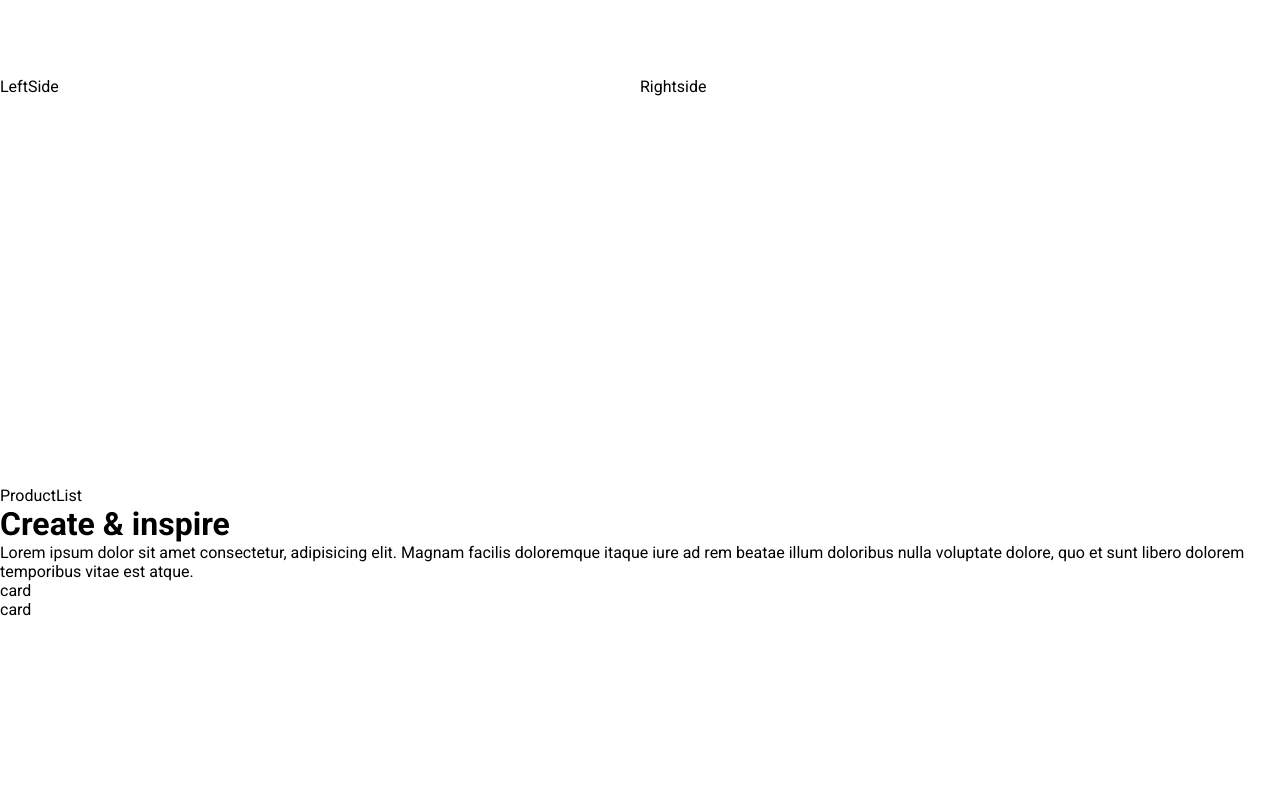
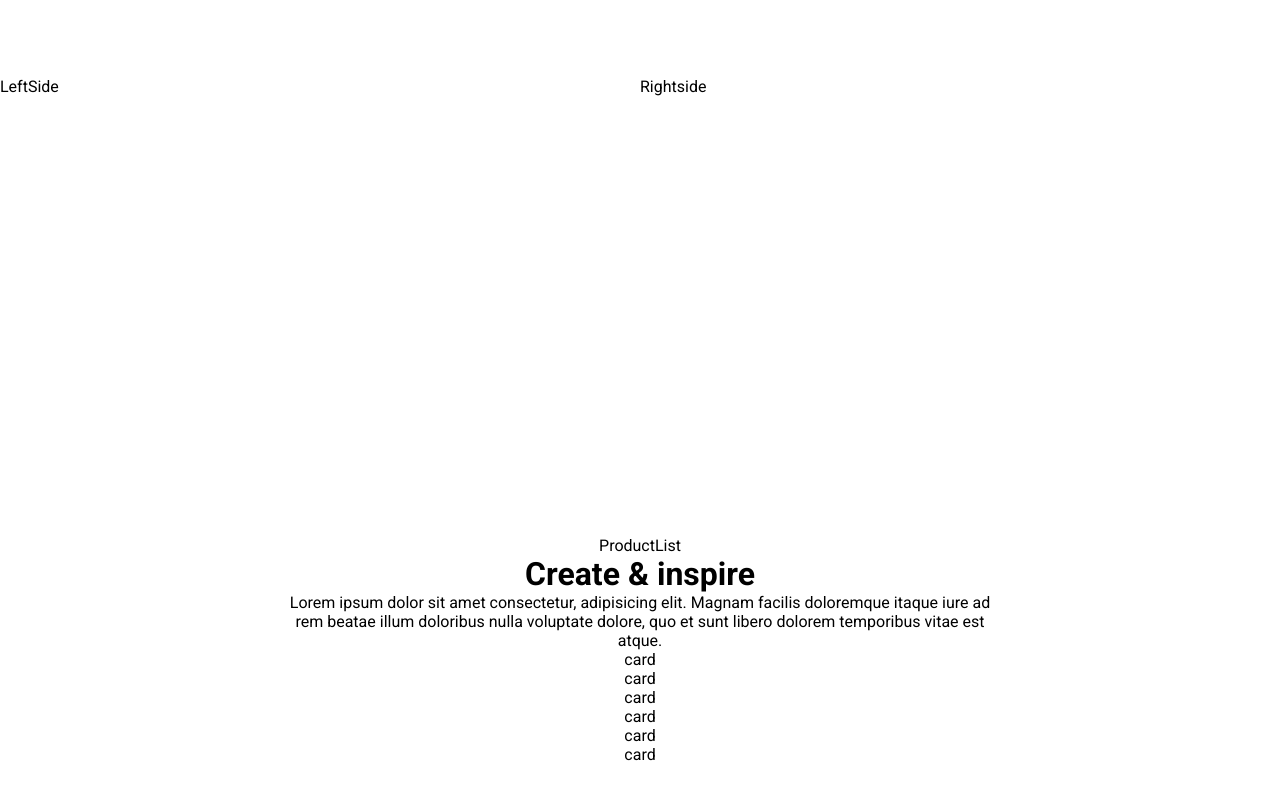
Before and after one commit to Elifnull/Personal_Profile, a React (Create React App) app in the folder Website/basic/: page / in a window 1280 px wide. Shown: the part 1114-1914 px from the top of the page. Built offline with nearby package versions, Linux system fonts and the light colour scheme.

Commit message:
css correction

```diff
--- a/Website/basic/src/components/ProductList/ProductList.css
+++ b/Website/basic/src/components/ProductList/ProductList.css
@@ -1,3 +1,12 @@
 .ProductList {
+    padding: 50px 100px;
+    display: flex;
+    flex-direction: column;
+    align-items: center;
+    text-align: center;
     height: 100vh;
 }
+
+.productListText {
+    width: 65%;
+}
--- a/Website/basic/src/components/ProductList/ProductList.jsx
+++ b/Website/basic/src/components/ProductList/ProductList.jsx
@@ -16,6 +16,10 @@ const ProductList = () => {
             <div className="productList-List">
                 <Product/>
                 <Product/>
+                <Product/>
+                <Product/>
+                <Product/>
+                <Product/>
             </div>
         </div>
     )
```
